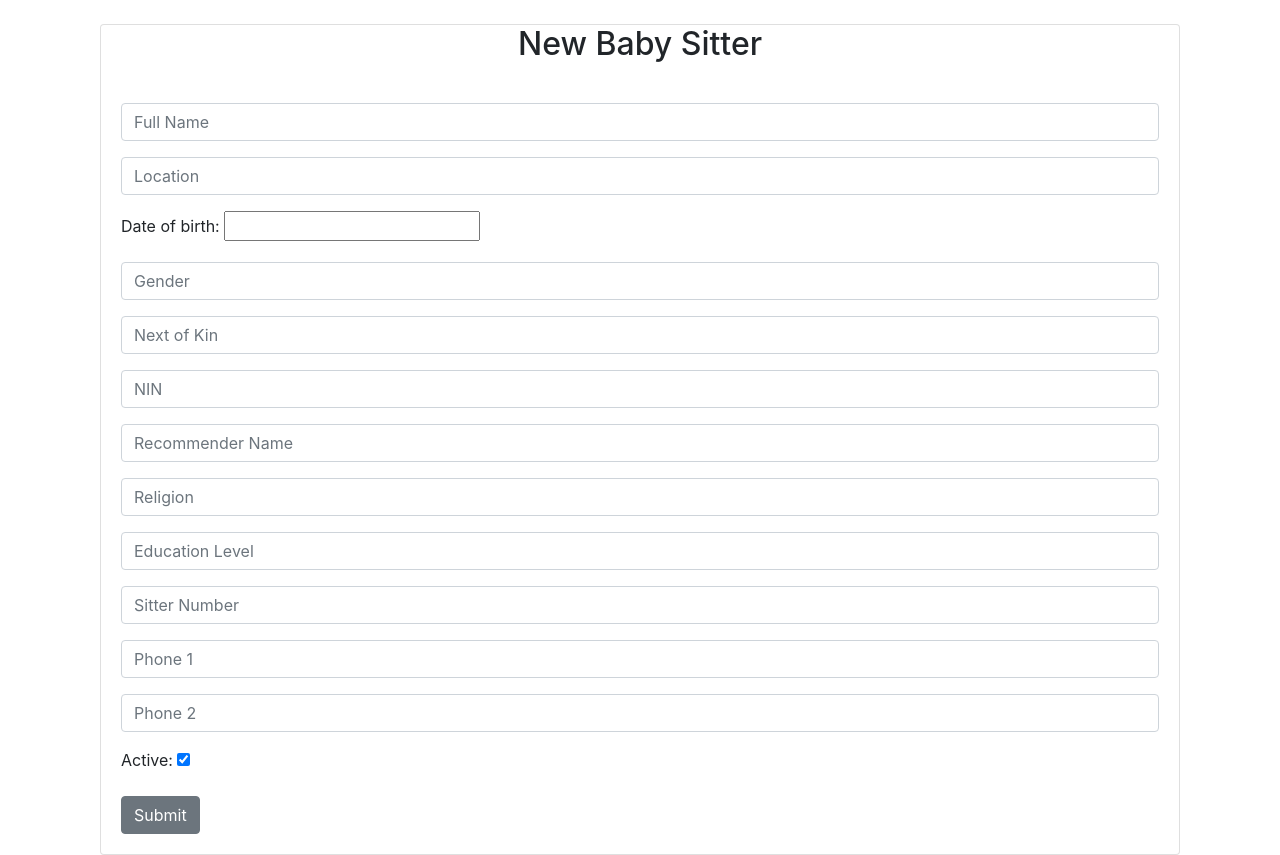
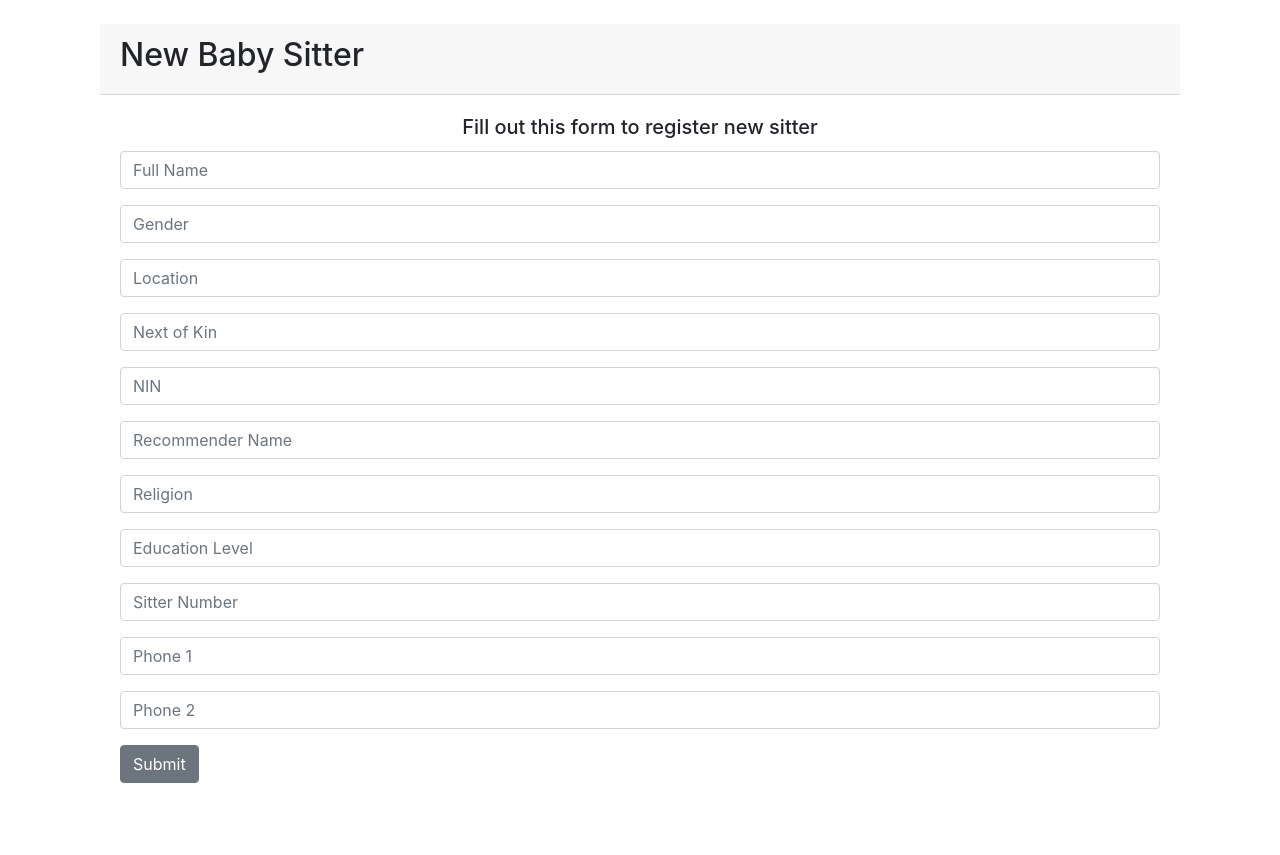
Before and after one commit to kalosius/Day-Star, a Django app: page /sitter/create/ in a window 1280 px wide. Shown: the part 56-911 px from the top of the page. After the commit the page ends 839 px from the top, so only its background shows below. Run offline with Django 5.2, Linux system fonts and the light colour scheme; some libraries are stand-ins or nearby versions.

Commit message:
card border removed

```diff
--- a/daycare/forms.py
+++ b/daycare/forms.py
@@ -17,7 +17,7 @@ class SitterForm(forms.ModelForm):
 
     class Meta:
         model = Sitter
-        fields = '__all__'
+        fields = ['name', 'gender', 'location', 'next_of_kin', 'nin', 'recommender_name', 'religion', 'education_level', 'sitter_number', 'contact1', 'contact2']
 
 
 class BabyForm(forms.ModelForm):
@@ -40,7 +40,6 @@ class PaymentForm(forms.ModelForm):
     amount = forms.DecimalField(label="Amount", widget=forms.NumberInput(attrs={"class":"form-control", "placeholder":"Ugx"}))
     payment_type = forms.CharField(label="Baby", widget=forms.TextInput(attrs={"class":"form-control", "placeholder":"Payment Type"}))
 
-
     class Meta:
         model = Payment
         fields = '__all__'
@@ -51,7 +50,6 @@ class ProcurementForm(forms.ModelForm):
     quantity = forms.IntegerField(label="Quantity", widget=forms.NumberInput(attrs={"class":"form-control", "placeholder":""}), required=True)
     unit_price = forms.IntegerField(label="Unit Price", widget=forms.NumberInput(attrs={"class":"form-control", "placeholder":""}), required=True)
 
-
     class Meta:
         model = Procurement
         fields = '__all__'
--- a/daycare/templates/baby_form.html
+++ b/daycare/templates/baby_form.html
@@ -1,5 +1,11 @@
 {% extends 'base.html' %}
 {% block content %}
+
+<style>
+  .card{
+    border: none !important;
+  }
+</style>
 
 <div class="container">
   <div class="card">
--- a/daycare/templates/base.html
+++ b/daycare/templates/base.html
@@ -1,3 +1,4 @@
+{% load static %}
 <!DOCTYPE html>
 <html lang="en">
 <head>
@@ -5,6 +6,7 @@
   <meta name="viewport" content="width=device-width, initial-scale=1.0">
   <title>DayStar Daycare</title>
   <!-- Bootstrap CSS -->
+  <link rel="stylesheet" href="{% static 'css/style.css' %}">
   <link href="https://stackpath.bootstrapcdn.com/bootstrap/4.5.2/css/bootstrap.min.css" rel="stylesheet">
 </head>
 <body>
--- a/daycare/templates/payment_form.html
+++ b/daycare/templates/payment_form.html
@@ -1,5 +1,11 @@
 {% extends 'base.html' %}
 {% block content %}
+
+<style>
+  .card{
+    border: none !important;
+  }
+</style>
 
 <div class="container">
   <div class="card">
--- a/daycare/templates/sitter_form.html
+++ b/daycare/templates/sitter_form.html
@@ -1,18 +1,27 @@
 {% extends 'base.html' %}
 {% block content %}
+<style>
+  .card{
+    border: none !important;
+  }
+</style>
+
 <div class="container">
+  <div class="card">
+    <div class="card-header">
+      <h2>New Baby Sitter</h2>
+    </div>
 
-  <div class="card">
+    <div class="card-body">
       <div class="card-title">
-      <center>      <h2>New Baby Sitter</h2>
-      </center>
+        <center><h5>Fill out this form to register new sitter</h5></center>
       </div>
-    <div class="card-body">
         <form method="post">
             {% csrf_token %}
             {{ form.as_p }}
             <button type="submit" class="btn btn-secondary">Submit</button>
         </form>
+
     </div>
   </div>
 </div>
--- a/daystar/urls.py
+++ b/daystar/urls.py
@@ -1,6 +1,7 @@
-
 from django.contrib import admin
 from django.urls import path, include
+from django.conf import settings
+from django.conf.urls.static import static
 
 urlpatterns = [
     path('admin/', admin.site.urls),
```
Also changed, not shown: daycare/templates/procurement_form.html (+7 -0 lines), daystar/settings.py (+5 -7 lines). Lines whose indentation alone changed are shown as unchanged.
